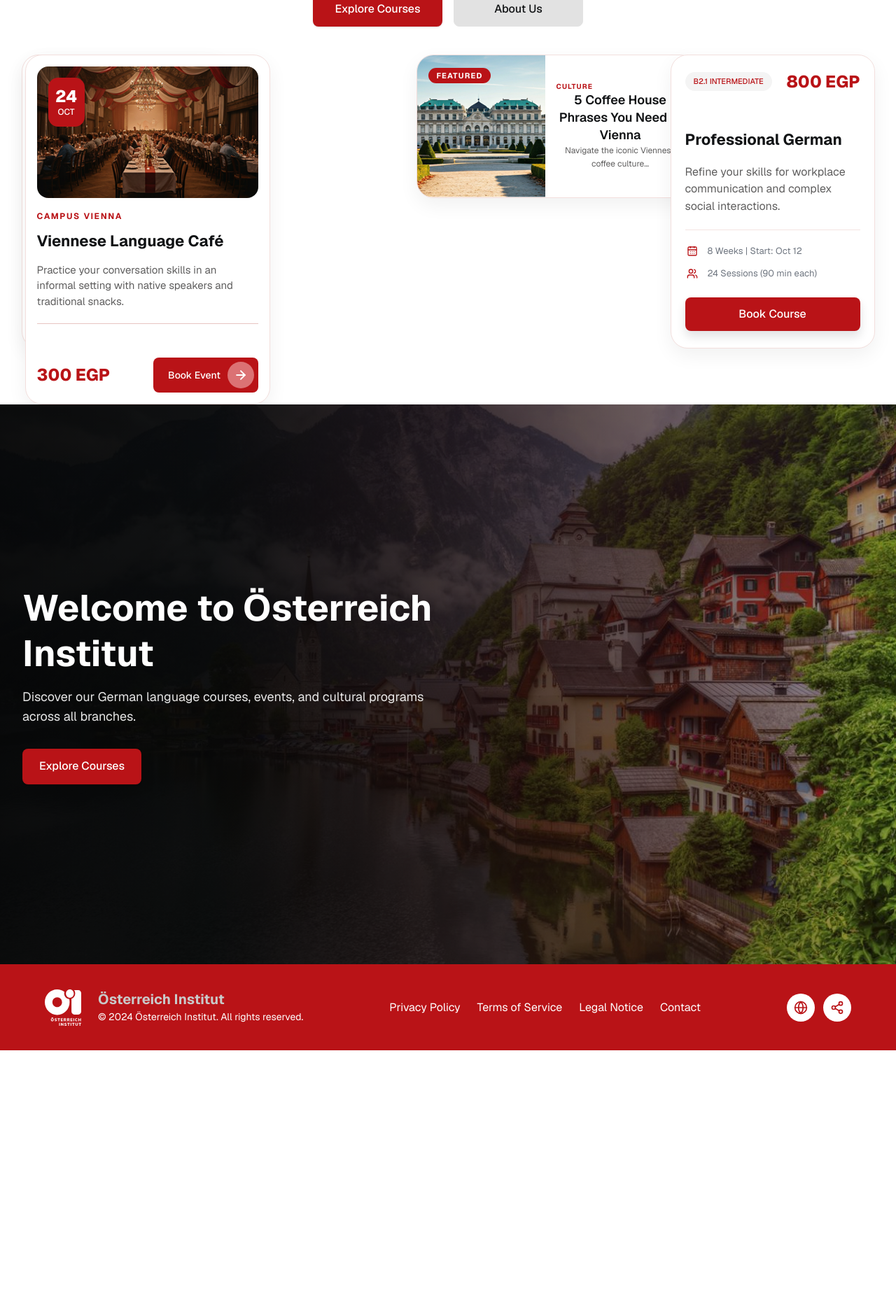
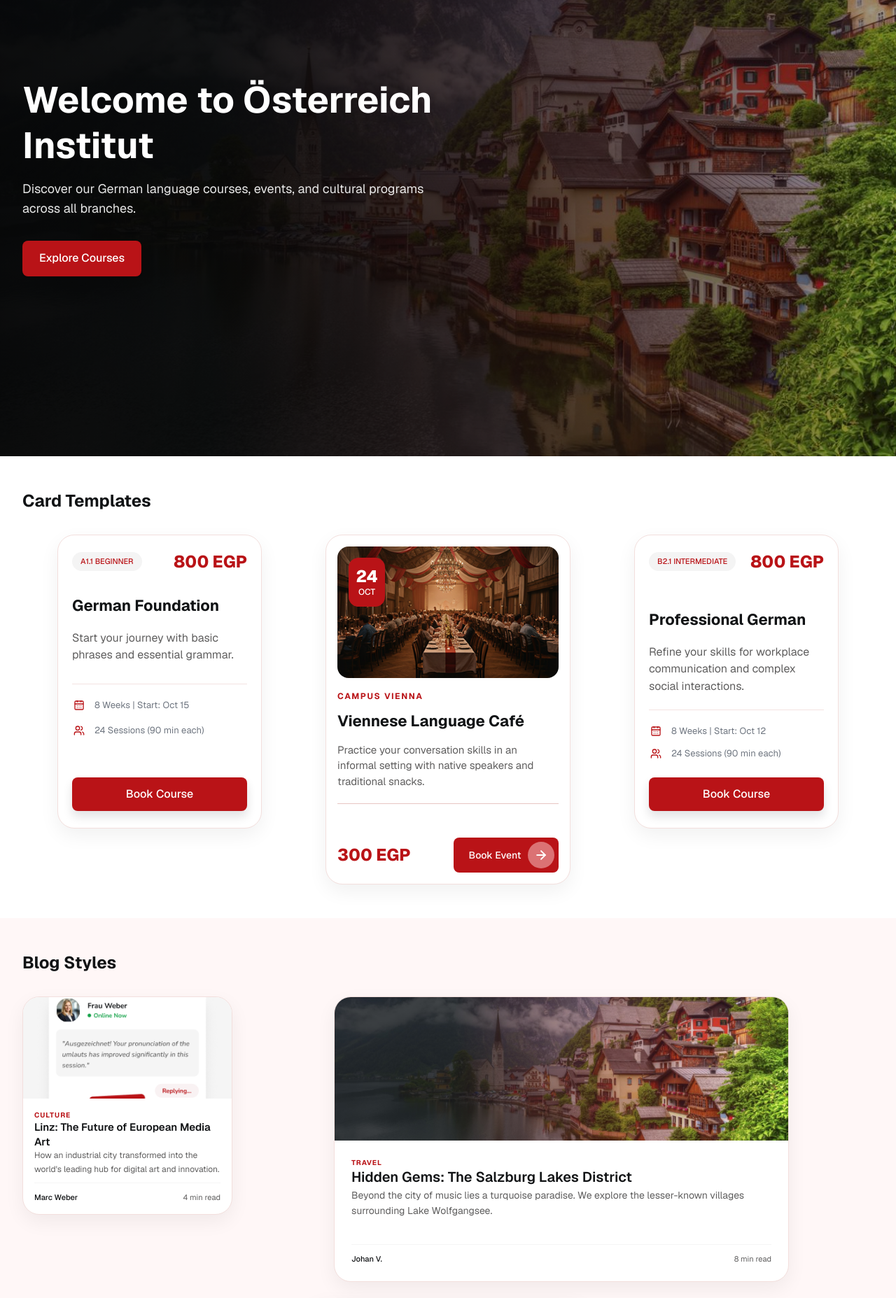
Before and after one commit to yomna22-ym/Austrian-lms, a Next.js app: page / in a window 1280 px wide. Shown: the part 220-2075 px from the top of the page at 70% size. Before the commit the page ends 1721 px from the top, so only its background shows below. Built offline with nearby package versions, Linux system fonts and the light colour scheme.

Commit message:
update the card

```diff
--- a/app/page.tsx
+++ b/app/page.tsx
@@ -1,5 +1,4 @@
 "use client";
-import Button from "@/app/shared/Button/Button";
 import GenericCard from "@/app/shared/GenericCard";
 import { CalendarDays, Users } from "lucide-react";
 import { useRouter } from "next/navigation";
@@ -7,35 +6,23 @@ import HeroSection from "@/app/shared/HeroSection/HeroSection";
 export default function HomePage() {
   const router = useRouter();
   return (
-    <div className="flex flex-col items-center justify-center ">
-      <div className="mx-auto w-full max-w-7xl px-4 text-center sm:px-6 lg:px-8">
-        <h1 className="text-4xl font-bold leading-tight text-text-primary md:text-5xl">
-          Welcome to{" "}
-          <span className="text-secondary">Österreich Institut</span>
-        </h1>
-        <p className="mt-4 text-[16px] text-muted-foreground md:text-[18px]">
-          Discover our German language courses, events, and cultural programs
-          across all branches.
-        </p>
-        <div className="mt-8 flex flex-col items-center gap-4 sm:flex-row sm:justify-center">
-          <Button
-            label="Explore Courses"
-            bgColorClass="bg-secondary hover:brightness-110"
-            textColorClass="text-primary"
-            width="w-[185px]"
-            height="h-[51px]"
-            className="shadow-sm hover:-translate-y-0.5 active:translate-y-0 active:brightness-95"
+    <div className="flex flex-col items-center">
+      <HeroSection
+        image="/hero.jpg"
+        imageAlt="Welcome to Österreich Institut"
+        title="Welcome to Österreich Institut"
+        desc="Discover our German language courses, events, and cultural programs across all branches."
+        ctaText="Explore Courses"
+        ctaLink="/courses"
       />
-          <Button
-            label="About Us"
-            bgColorClass="bg-input-bg border border-input-border hover:bg-input-border"
-            textColorClass="text-text-primary"
-            width="w-[185px]"
-            height="h-[51px]"
-          />
+
+      <section className="w-full px-4 py-12 sm:px-6 lg:px-8">
+        <div className="mx-auto max-w-7xl">
+          <div className="mb-8 text-left">
+            <h2 className="text-2xl font-bold text-text-primary">Card Templates</h2>
           </div>
 
-        <div className="mt-10 grid w-full grid-cols-1 justify-items-center gap-5 sm:grid-cols-2 xl:grid-cols-4">
+          <div className="grid w-full grid-cols-1 justify-items-center gap-5 sm:grid-cols-2 xl:grid-cols-3">
             <GenericCard
               variant="course"
               badge="A1.1 BEGINNER"
@@ -49,7 +36,6 @@ export default function HomePage() {
               ctaLabel="Book Course"
               onCtaClick={() => router.push("/courses/1")}
             />
-<div className="w-[900px] flex flex-col gap-4">
 
             <GenericCard
               variant="event"
@@ -61,17 +47,7 @@ export default function HomePage() {
               price="300 EGP"
               onCtaClick={() => router.push("/events/1")}
             />
-</div>
-          <GenericCard
-            variant="blog"
-            layout="horizontal"
-            featured
-            image="/blog1.png"
-            category="Culture"
-            title="5 Coffee House Phrases You Need in Vienna"
-            description="Navigate the iconic Viennese coffee culture…"
-            onRead={() => router.push("/blogs/1")}
-          />
+
             <GenericCard
               variant="custom"
               width={292}
@@ -91,14 +67,53 @@ export default function HomePage() {
             />
           </div>
         </div>
-        <HeroSection
+      </section>
+
+      <section className="w-full bg-[#fff7f7] px-4 py-12 sm:px-6 lg:px-8">
+        <div className="mx-auto max-w-7xl">
+          <div className="mb-8 text-left">
+            <h2 className="text-2xl font-bold text-text-primary">Blog Styles</h2>
+          </div>
+
+          <div className="grid grid-cols-1 items-start justify-items-center gap-6 xl:grid-cols-[300px_minmax(0,1fr)]">
+            <GenericCard
+              variant="blog"
+              blogStyle="compact"
+              image="/blog.png"
+              category="Culture"
+              title="Linz: The Future of European Media Art"
+              description="How an industrial city transformed into the world's leading hub for digital art and innovation."
+              authorName="Marc Weber"
+              readTime="4 min read"
+              onRead={() => router.push("/blogs/1")}
+            />
+
+            <GenericCard
+              variant="blog"
+              blogStyle="wide"
               image="/hero.jpg"
-          imageAlt="Welcome to Österreich Institut"
-          title="Welcome to Österreich Institut"
-          desc="Discover our German language courses, events, and cultural programs across all branches."
-          ctaText="Explore Courses"
-          ctaLink="/courses"
+              category="Travel"
+              title="Hidden Gems: The Salzburg Lakes District"
+              description="Beyond the city of music lies a turquoise paradise. We explore the lesser-known villages surrounding Lake Wolfgangsee."
+              authorName="Johan V."
+              readTime="8 min read"
+              onRead={() => router.push("/blogs/2")}
             />
+
+            <div className="xl:col-span-2">
+              <GenericCard
+                variant="blog"
+                blogStyle="split"
+                image="/blog1.png"
+                category="Career"
+                title="Working in Austria: Expectations"
+                description="Navigate Austrian workplace culture with essential linguistic tips and traditional etiquette guides."
+                onRead={() => router.push("/blogs/3")}
+              />
+            </div>
+          </div>
+        </div>
+      </section>
     </div>
   );
 }
--- a/app/shared/GenericCard/GenericCard.tsx
+++ b/app/shared/GenericCard/GenericCard.tsx
@@ -770,7 +770,7 @@ function BlogCard({
 
       <div
         className={[
-          "flex min-h-0 flex-1 flex-col",
+          "flex min-h-0 flex-1 flex-col text-left",
           isWide ? "p-6" : "p-4",
           isSplit ? "justify-center" : "",
           sectionClasses(fieldLayout.body, false) ||
@@ -819,7 +819,7 @@ function BlogCard({
         {hasFooter && (
           <div
             className={[
-              "mt-auto flex border-t border-neutral-100 pt-3 text-[11px] text-text-secondary",
+              "mt-auto flex w-full gap-3 border-t border-neutral-100 pt-3 text-[11px] text-text-secondary",
               sectionClasses(fieldLayout.footer) || "justify-between items-center",
             ].join(" ")}
           >
--- /dev/null
+++ b/app/shared/LocationFrame/locationFrame.tsx
@@ -0,0 +1,9 @@
+import React from 'react'
+
+const locationFrame = () => {
+  return (
+    <div>locationFrame</div>
+  )
+}
+
+export default locationFrame
```
Lines whose indentation alone changed are shown as unchanged.
